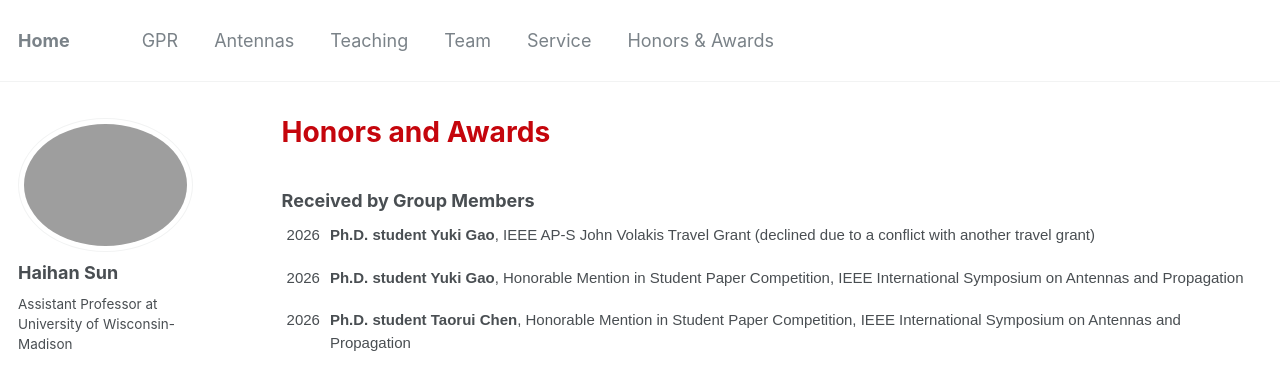
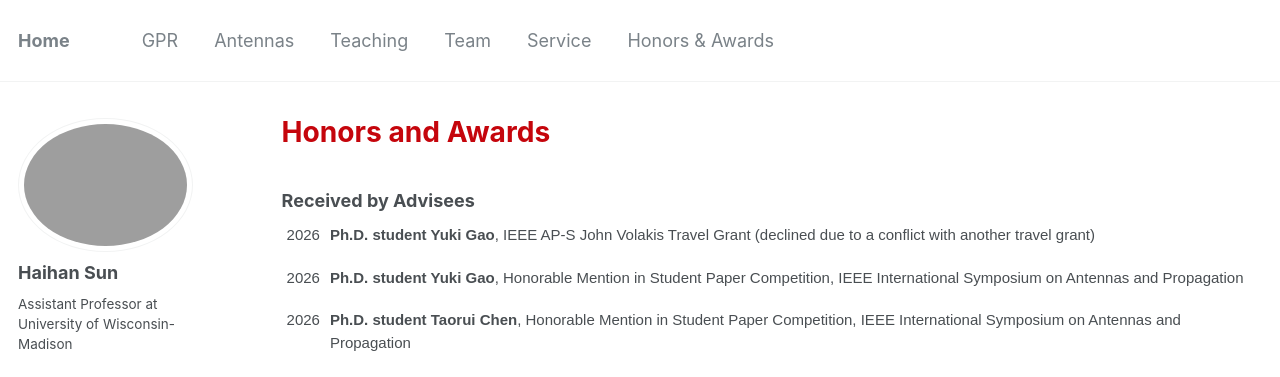
Before and after one commit to Haihan-Sun/Haihan-Sun.github.io, a Jekyll site: the page built from _pages/awards.html, in a window 1280 px wide and 900 px high. Shown: the top 377 px of the window. Built offline with Jekyll 4.4.1, drawn with Linux system fonts in a browser that asks for light colours.

Commit message:
Update awards.html

```diff
--- a/_pages/awards.html
+++ b/_pages/awards.html
@@ -15,7 +15,7 @@ author_profile: true
 .tg .tg-ko0z{background-color:#ffffff;border-color:#ffffff;font-size:15px;text-align:left;vertical-align:top}
 </style>
 
-<b>Received by Group Members </b>
+<b>Received by Advisees </b>
  </tr>
 <table class="tg">
 
```
